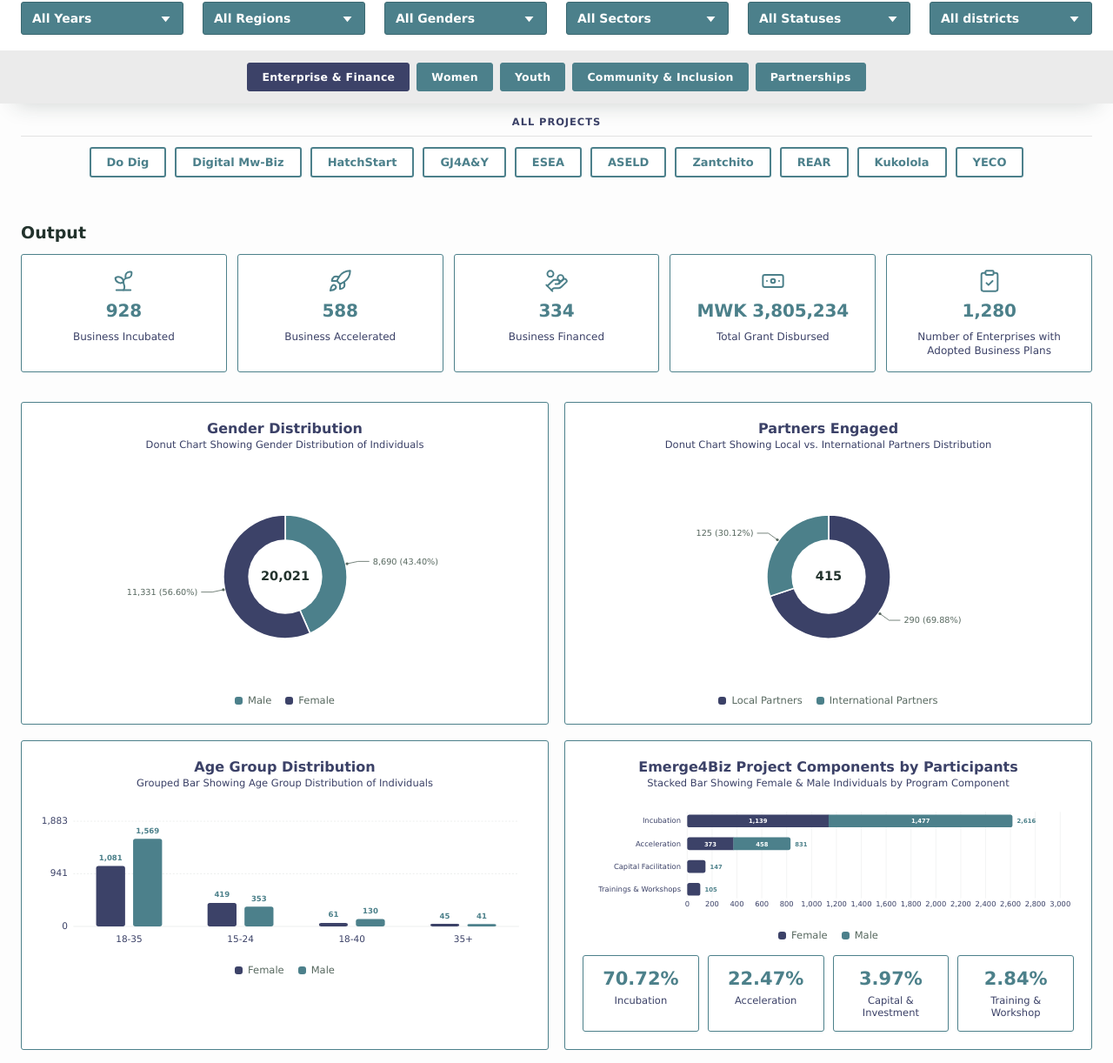
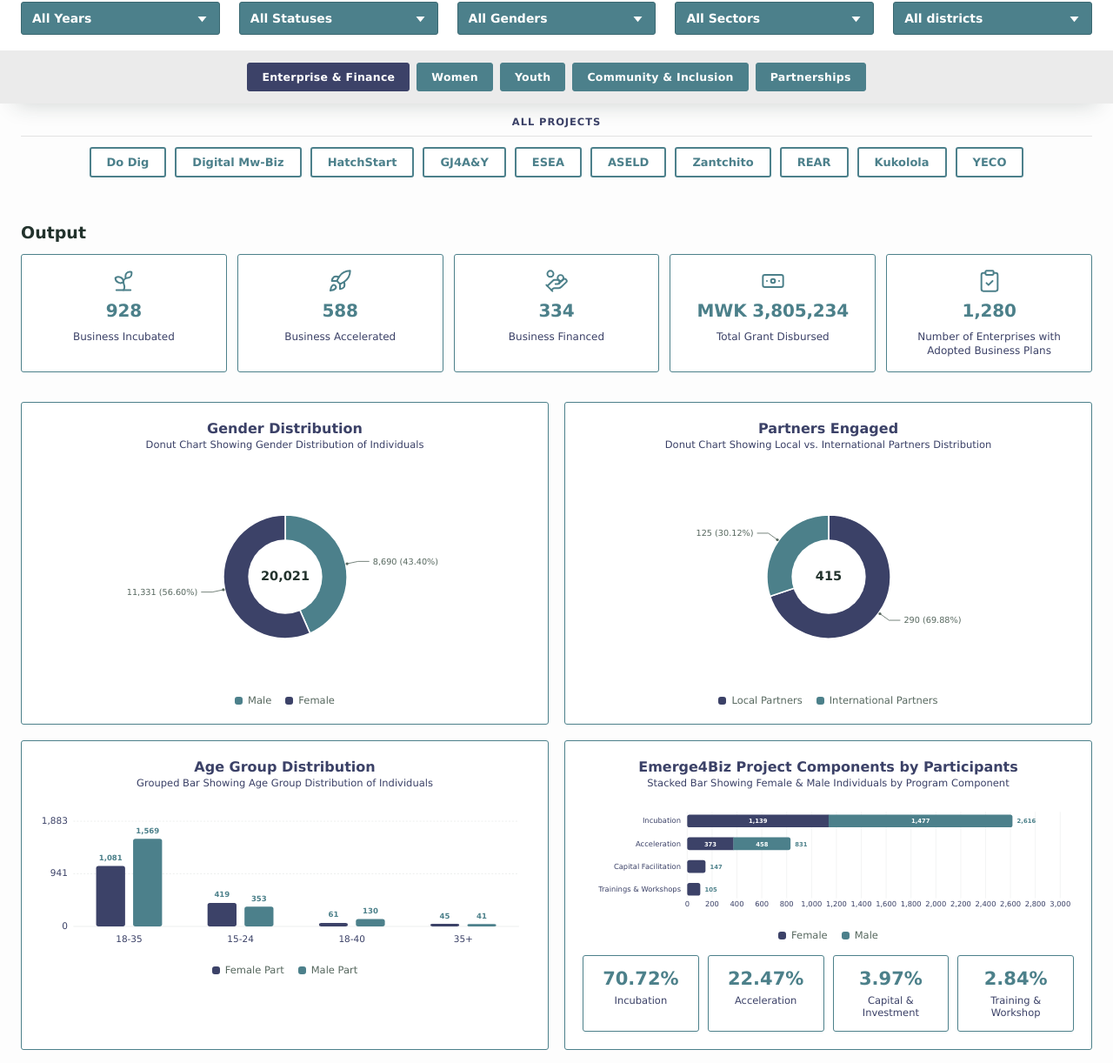
Before and after one commit to emergeictdpt-wq/-organisation-dashboard, a plain HTML site: page emerge4biz.html in a window 1280 px wide. Shown: the part 148-1370 px from the top of the page at 87% size. Drawn offline with Linux system fonts and the light colour scheme.

Commit message:
fist pushh

```diff
--- a/emerge4biz.html
+++ b/emerge4biz.html
@@ -3,7 +3,7 @@
 <head>
 <meta charset="UTF-8">
 <meta name="viewport" content="width=device-width, initial-scale=1.0">
-<title>Field Ledger — NGO Impact Dashboard</title>
+<title>Emerge4Biz Impact Dashboard</title>
 <style>
   :root{
     --bg: #F6F1E4;
@@ -416,13 +416,12 @@
             </select>
           </div>
           <div class="filter-group">
-            <label for="regionSelect">Region <svg class="filter-icon" viewBox="0 0 64 48" aria-hidden="true"><path d="M4 3h24c2.2 0 3.4 2.5 2 4.3L20 20v18c0 2.2-1.8 4-4 4h-2c-2.2 0-4-1.8-4-4V20L1.9 7.3C.5 5.5 1.8 3 4 3z" fill="currentColor"/><rect x="34" y="1" width="14" height="6" rx="3" fill="currentColor"/><rect x="34" y="12" width="18" height="6" rx="3" fill="currentColor"/><rect x="34" y="23" width="22" height="6" rx="3" fill="currentColor"/><rect x="34" y="34" width="26" height="6" rx="3" fill="currentColor"/></svg></label>
-            <select id="regionSelect">
-              <option value="All">All Regions</option>
-              <option value="Central">Central</option>
-              <option value="Northern">Northern</option>
-              <option value="Southern">Southern</option>
-            </select>
+            <label for="statusSelect">Project Status <svg class="filter-icon" viewBox="0 0 64 48" aria-hidden="true"><path d="M4 3h24c2.2 0 3.4 2.5 2 4.3L20 20v18c0 2.2-1.8 4-4 4h-2c-2.2 0-4-1.8-4-4V20L1.9 7.3C.5 5.5 1.8 3 4 3z" fill="currentColor"/><rect x="34" y="1" width="14" height="6" rx="3" fill="currentColor"/><rect x="34" y="12" width="18" height="6" rx="3" fill="currentColor"/><rect x="34" y="23" width="22" height="6" rx="3" fill="currentColor"/><rect x="34" y="34" width="26" height="6" rx="3" fill="currentColor"/></svg></label>
+            <select id="statusSelect">
+              <option value="All" selected>All Statuses</option>
+              <option value="Active">Active</option>
+              <option value="Completed">Completed</option>
+                </select>
           </div>
           <div class="filter-group">
             <label for="genderSelect">Gender <svg class="filter-icon" viewBox="0 0 64 48" aria-hidden="true"><path d="M4 3h24c2.2 0 3.4 2.5 2 4.3L20 20v18c0 2.2-1.8 4-4 4h-2c-2.2 0-4-1.8-4-4V20L1.9 7.3C.5 5.5 1.8 3 4 3z" fill="currentColor"/><rect x="34" y="1" width="14" height="6" rx="3" fill="currentColor"/><rect x="34" y="12" width="18" height="6" rx="3" fill="currentColor"/><rect x="34" y="23" width="22" height="6" rx="3" fill="currentColor"/><rect x="34" y="34" width="26" height="6" rx="3" fill="currentColor"/></svg></label>
@@ -440,15 +439,6 @@
               <option value="Trade">Trade &amp; Retail</option>
               <option value="Manufacturing">Manufacturing</option>
               <option value="Services">Services</option>
-            </select>
-          </div>
-          <div class="filter-group">
-            <label for="statusSelect">Project Status <svg class="filter-icon" viewBox="0 0 64 48" aria-hidden="true"><path d="M4 3h24c2.2 0 3.4 2.5 2 4.3L20 20v18c0 2.2-1.8 4-4 4h-2c-2.2 0-4-1.8-4-4V20L1.9 7.3C.5 5.5 1.8 3 4 3z" fill="currentColor"/><rect x="34" y="1" width="14" height="6" rx="3" fill="currentColor"/><rect x="34" y="12" width="18" height="6" rx="3" fill="currentColor"/><rect x="34" y="23" width="22" height="6" rx="3" fill="currentColor"/><rect x="34" y="34" width="26" height="6" rx="3" fill="currentColor"/></svg></label>
-            <select id="statusSelect">
-              <option value="All" selected>All Statuses</option>
-              <option value="Active">Active</option>
-              <option value="Completed">Completed</option>
-              <option value="Planned">Planned</option>
             </select>
           </div>
           <div class="filter-group">
@@ -1464,7 +1454,7 @@ function initSupplementalCharts(){
   const ageFemale = [1081,419,61,45];
   const ageMale   = [1569,353,130,41];
   renderGroupedBarValues(document.getElementById('chartAgeGroup'), ageCats, ageFemale, ageMale, FEMALE, MALE);
-  buildLegend(document.getElementById('legendAgeGroup'), ['Female','Male'], [FEMALE, MALE],
+  buildLegend(document.getElementById('legendAgeGroup'), ['Female Part','Male Part'], [FEMALE, MALE],
     [ageFemale.reduce((a,b)=>a+b,0), ageMale.reduce((a,b)=>a+b,0)]);
 
   // Business Sectors by Participant Count
@@ -1673,7 +1663,7 @@ let currentLens = 'enterprise';
 
 function refresh(){
   const yearFilter = document.getElementById('yearSelect').value;
-  const regionFilter = document.getElementById('regionSelect').value;
+  const regionFilter = 'All';   // Region filter replaced by Project Status
   const data = aggregate(yearFilter, regionFilter);
   const prev = prevYearAggregate(yearFilter, regionFilter);
 
@@ -1692,7 +1682,7 @@ function refresh(){
 }
 
 document.getElementById('yearSelect').addEventListener('change', refresh);
-document.getElementById('regionSelect').addEventListener('change', refresh);
+document.getElementById('statusSelect').addEventListener('change', refresh);
 
 function applyLens(){
   document.querySelectorAll('#grid-output .kpi-card').forEach(card=>{
```
Also changed, not shown: index.html (+1 -1 lines), login.html (+1 -1 lines).
